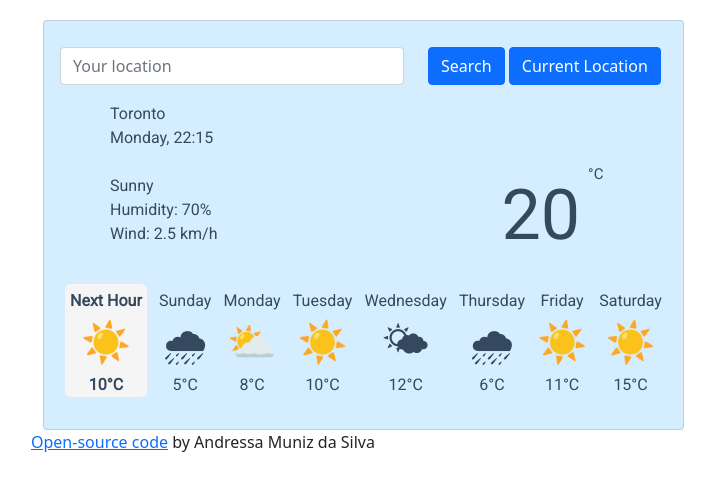
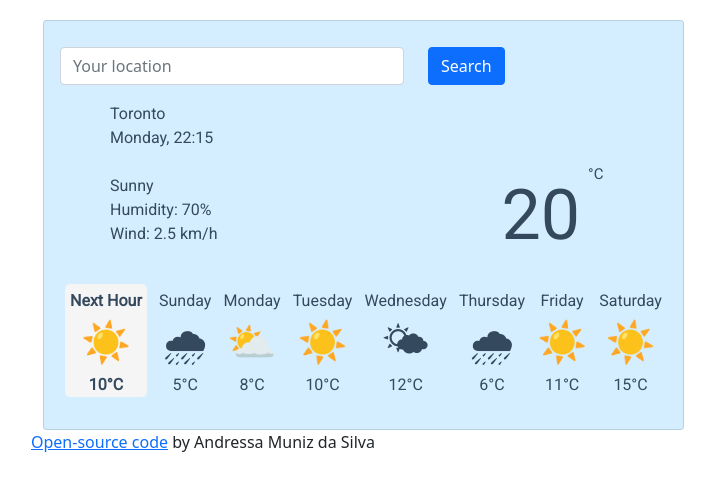
Before and after one commit to andressamuniz/weather-app, a plain HTML site: page index.html in a window 1280 px wide. Shown: the whole page, without its empty margins (39-754 px from the left). Drawn offline with nearby package versions, Linux system fonts and the light colour scheme.

Commit message:
excluded current location button

```diff
--- a/index.html
+++ b/index.html
@@ -39,13 +39,6 @@
                     <div class="col">
                       <button type="submit" class="btn btn-primary">
                         Search
-                      </button>
-                      <button
-                        type="submit"
-                        class="btn btn-primary"
-                        id="locationC"
-                      >
-                        Current Location
                       </button>
                     </div>
                   </div>
```
